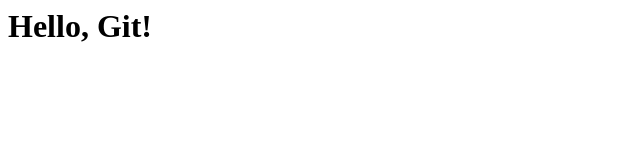
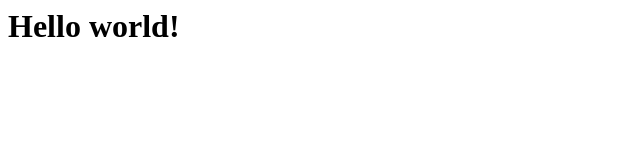
Before and after one commit to Maryna2910/git_test2025, a plain HTML site: page index.html in a window 1280 px wide. Shown: the full height of the page, 0-640 px from the left. Drawn offline with Linux system fonts and the light colour scheme.

Commit message:
Change h1

```diff
--- a/index.html
+++ b/index.html
@@ -1 +1 @@
-<h1>Hello, Git!</h1>
+<h1>Hello world!</h1>
```
